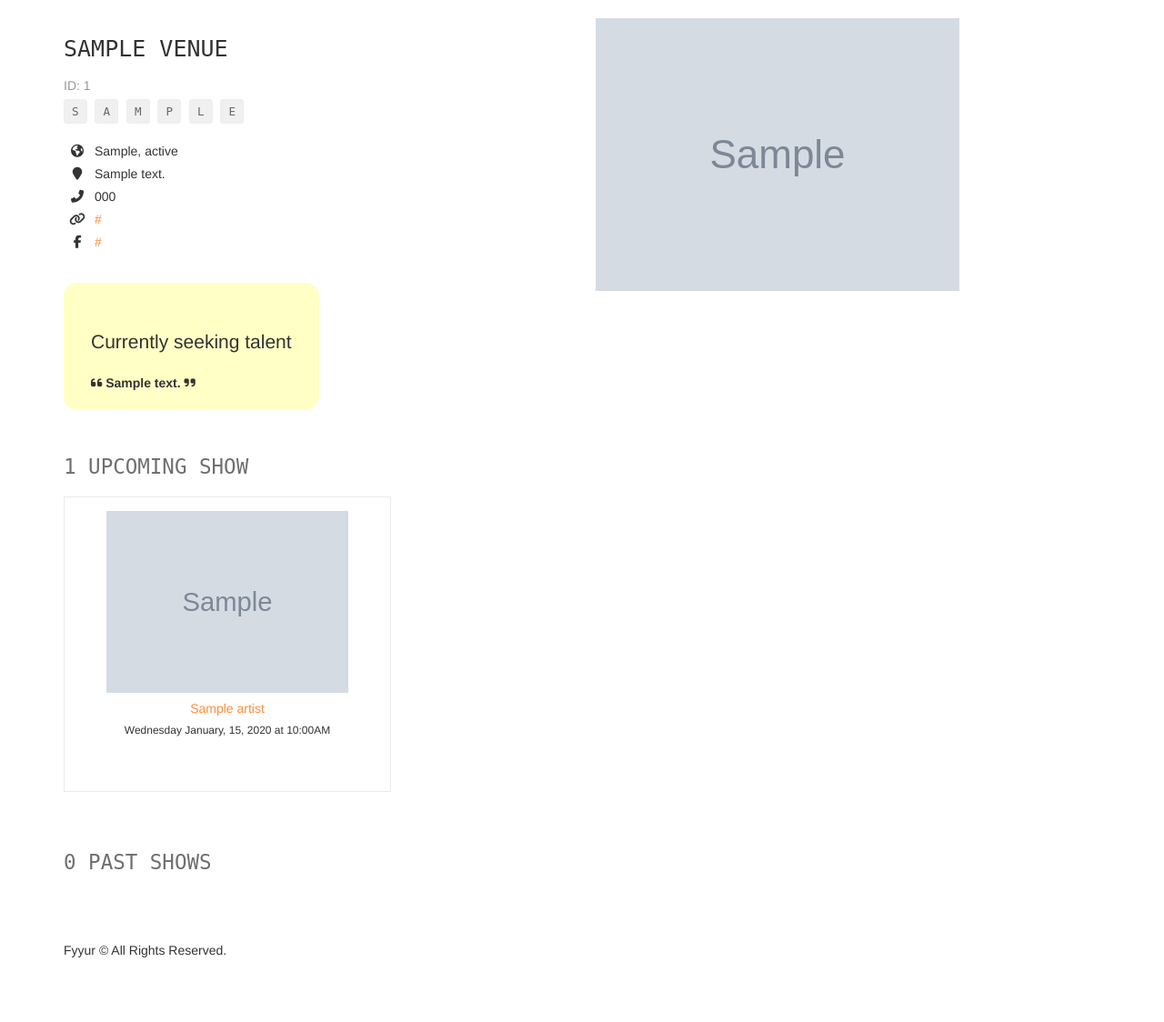
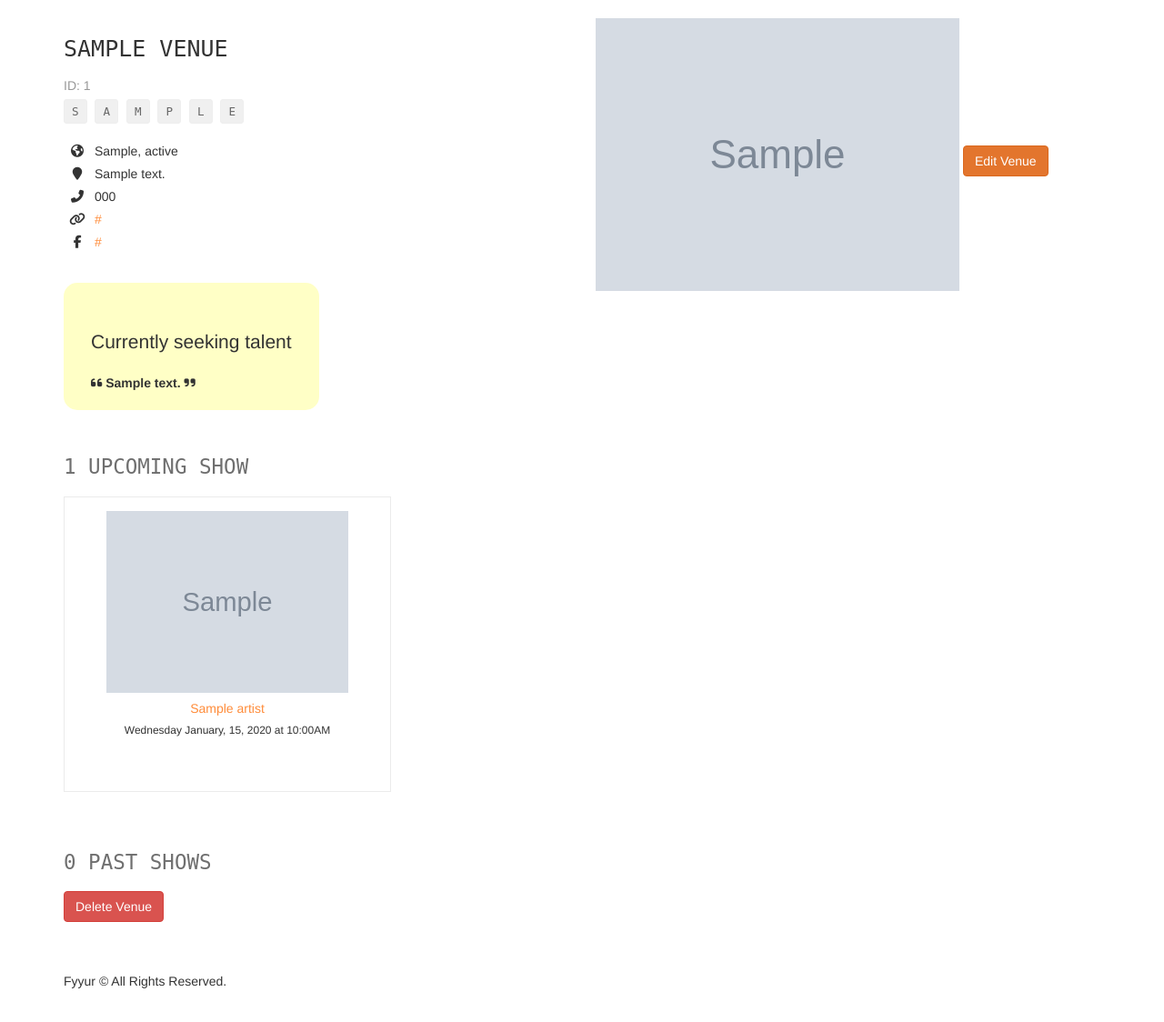
Before and after one commit to OvieMudi/fyurr, a Flask app: page /venues/1 in a window 1280 px wide. Shown: the part 60-1184 px from the top of the page at 91% size. Before the commit the page ends 1113 px from the top, so only its background shows below. Run offline with Flask 2, Linux system fonts and the light colour scheme; tables that the repository leaves empty hold one stand-in row (values such as "Sample post"); grey boxes marked "Sample" are stand-in pictures; parts of the project's set-up code (start-up, migrations or seed data) failed here and were passed over; some libraries are stand-ins or nearby versions.

Commit message:
venues: implement basic crud for venues

```diff
--- a/app.py
+++ b/app.py
@@ -5,7 +5,7 @@
 import json
 import dateutil.parser
 import babel
-from flask import Flask, render_template, request, Response, flash, redirect, url_for
+from flask import Flask, render_template, request, Response, flash, redirect, url_for, jsonify
 from flask_moment import Moment
 from models import db, Artist, Venue, Show
 from flask_migrate import Migrate
@@ -218,7 +218,7 @@ def create_venue_submission():
     flash('Venue ' + request.form['name'] + ' was successfully listed!')
 
   except:
-    flash('An error occurred. Venue ' + new_venue.name + ' could not be listed.')
+    flash('An error occurred. Venue ' + new_venue.name + ' could not be listed.', category='error')
     print('exc_info():==========', exc_info())
     db.session.rollback()
 
@@ -232,12 +232,26 @@ def create_venue_submission():
 
 @app.route('/venues/<venue_id>', methods=['DELETE'])
 def delete_venue(venue_id):
-  # TODO: Complete this endpoint for taking a venue_id, and using
-  # SQLAlchemy ORM to delete a record. Handle cases where the session commit could fail.
+  status = False
+  try:
+    venue = Venue.query.get(venue_id)
+    db.session.delete(venue)
+    db.session.commit()
+    status = True
+    flash('Venue successfully deleted!')
 
-  # BONUS CHALLENGE: Implement a button to delete a Venue on a Venue Page, have it so that
-  # clicking that button delete it from the db then redirect the user to the homepage
-  return None
+  except:
+    print(exc_info())
+    db.session.rollback()
+    status = False
+    flash('Error deleting venue', category='error')
+
+  finally:
+    db.session.close()
+
+  return jsonify({
+    'success': status
+    })
 
 #  Artists
 #  ----------------------------------------------------------------
@@ -355,20 +369,7 @@ def edit_artist_submission(artist_id):
 @app.route('/venues/<int:venue_id>/edit', methods=['GET'])
 def edit_venue(venue_id):
   form = VenueForm()
-  venue={
-    "id": 1,
-    "name": "The Musical Hop",
-    "genres": ["Jazz", "Reggae", "Swing", "Classical", "Folk"],
-    "address": "1015 Folsom Street",
-    "city": "San Francisco",
-    "state": "CA",
-    "phone": "123-123-1234",
-    "website": "https://www.themusicalhop.com",
-    "facebook_link": "https://www.facebook.com/TheMusicalHop",
-    "seeking_talent": True,
-    "seeking_description": "We are on the lookout for a local artist to play every two weeks. Please call us.",
-    "image_link": "https://images.unsplash.com/photo-1543900694-133f37abaaa5?ixlib=rb-1.2.1&ixid=eyJhcHBfaWQiOjEyMDd9&auto=format&fit=crop&w=400&q=60"
-  }
+  venue = Venue.query.get(venue_id)
   # TODO: populate form with values from venue with ID <venue_id>
   return render_template('forms/edit_venue.html', form=form, venue=venue)
 
@@ -398,7 +399,7 @@ def edit_venue_submission(venue_id):
     flash('Venue ' + request.form['name'] + ' was successfully updated!')
 
   except:
-    flash('An error occurred. Venue ' + request.form['name'] + ' could not be updated.')
+    flash('An error occurred. Venue ' + request.form['name'] + ' could not be updated.', category='error')
     print('exc_info():==========', exc_info())
     db.session.rollback()
 
--- a/config.py
+++ b/config.py
@@ -14,3 +14,6 @@ DEBUG = True
 # TODO IMPLEMENT DATABASE URL
 SQLALCHEMY_DATABASE_URI = env.str('SQLALCHEMY_DATABASE_URI')
 SQLALCHEMY_TRACK_MODIFICATIONS = False
+
+# Limit file caching
+SEND_FILE_MAX_AGE_DEFAULT = 0
--- /dev/null
+++ b/static/js/custom.js
@@ -0,0 +1,23 @@
+const request = (url, method = 'GET', csfr_token) =>
+  fetch(url, {
+    method,
+    headers: {
+      'Content-Type': 'application/json',
+      'X-CSRFToken': csfr_token
+    }
+  });
+
+const venueDeleteButton = document.querySelector('#venue-del-btn');
+venueDeleteButton.addEventListener('click', event => {
+  event.preventDefault();
+  const { id, token } = event.target.dataset;
+  console.log(token);
+
+  request(`/venues/${event.target.dataset.id}`, 'DELETE', token)
+    .then(res => res.json())
+    .then(response => {
+      window.location.assign('/');
+      return response;
+    })
+    .catch(err => console.log(err));
+});
--- a/templates/layouts/main.html
+++ b/templates/layouts/main.html
@@ -57,6 +57,7 @@
                 (request.endpoint == 'search_venues') or
                 (request.endpoint == 'show_venue') %}
               <form class="search" method="post" action="/venues/search">
+                <input type="hidden" name="csrf_token" value="{{ csrf_token() }}"/>
                 <input class="form-control"
                   type="search"
                   name="search_term"
--- a/templates/pages/show_venue.html
+++ b/templates/pages/show_venue.html
@@ -1,6 +1,5 @@
-{% extends 'layouts/main.html' %}
-{% block title %}Venue Search{% endblock %}
-{% block content %}
+{% extends 'layouts/main.html' %} {% block title %}Venue Search{% endblock %} {%
+block content %}
 <div class="row">
   <div class="col-sm-6">
     <h1 class="monospace">
@@ -18,22 +17,33 @@
       <i class="fas fa-globe-americas"></i> {{ venue.city }}, {{ venue.state }}
     </p>
     <p>
-			<i class="fas fa-map-marker"></i> {% if venue.address %}{{ venue.address }}{% else %}No Address{% endif %}
+      <i class="fas fa-map-marker"></i> {% if venue.address %}{{ venue.address
+      }}{% else %}No Address{% endif %}
     </p>
     <p>
-			<i class="fas fa-phone-alt"></i> {% if venue.phone %}{{ venue.phone }}{% else %}No Phone{% endif %}
+      <i class="fas fa-phone-alt"></i> {% if venue.phone %}{{ venue.phone }}{%
+      else %}No Phone{% endif %}
     </p>
     <p>
-			<i class="fas fa-link"></i> {% if venue.website %}<a href="{{ venue.website }}" target="_blank">{{ venue.website }}</a>{% else %}No Website{% endif %}
+      <i class="fas fa-link"></i> {% if venue.website %}<a
+        href="{{ venue.website }}"
+        target="_blank"
+        >{{ venue.website }}</a
+      >{% else %}No Website{% endif %}
     </p>
     <p>
-			<i class="fab fa-facebook-f"></i> {% if venue.facebook_link %}<a href="{{ venue.facebook_link }}" target="_blank">{{ venue.facebook_link }}</a>{% else %}No Facebook Link{% endif %}
+      <i class="fab fa-facebook-f"></i> {% if venue.facebook_link %}<a
+        href="{{ venue.facebook_link }}"
+        target="_blank"
+        >{{ venue.facebook_link }}</a
+      >{% else %}No Facebook Link{% endif %}
     </p>
     {% if venue.seeking_talent %}
     <div class="seeking">
       <p class="lead">Currently seeking talent</p>
       <div class="description">
-				<i class="fas fa-quote-left"></i> {{ venue.seeking_description }} <i class="fas fa-quote-right"></i>
+        <i class="fas fa-quote-left"></i> {{ venue.seeking_description }}
+        <i class="fas fa-quote-right"></i>
       </div>
     </div>
     {% else %}
@@ -44,16 +54,29 @@
   </div>
   <div class="col-sm-6">
     <img src="{{ venue.image_link }}" alt="Venue Image" />
+
+    <a
+      href="/venues/{{ venue.id }}/edit"
+      type="button"
+      class="btn btn-warning centered"
+      style="margin-top: 1em;"
+      >Edit Venue</a
+    >
   </div>
 </div>
 <section>
-	<h2 class="monospace">{{ venue.upcoming_shows_count }} Upcoming {% if venue.upcoming_shows_count == 1 %}Show{% else %}Shows{% endif %}</h2>
+  <h2 class="monospace">
+    {{ venue.upcoming_shows_count }} Upcoming {% if venue.upcoming_shows_count
+    == 1 %}Show{% else %}Shows{% endif %}
+  </h2>
   <div class="row">
     {%for show in venue.upcoming_shows %}
     <div class="col-sm-4">
       <div class="tile tile-show">
         <img src="{{ show.artist_image_link }}" alt="Show Artist Image" />
-				<h5><a href="/artists/{{ show.artist_id }}">{{ show.artist_name }}</a></h5>
+        <h5>
+          <a href="/artists/{{ show.artist_id }}">{{ show.artist_name }}</a>
+        </h5>
         <h6>{{ show.start_time|datetime('full') }}</h6>
       </div>
     </div>
@@ -61,18 +84,35 @@
   </div>
 </section>
 <section>
-	<h2 class="monospace">{{ venue.past_shows_count }} Past {% if venue.past_shows_count == 1 %}Show{% else %}Shows{% endif %}</h2>
+  <h2 class="monospace">
+    {{ venue.past_shows_count }} Past {% if venue.past_shows_count == 1 %}Show{%
+    else %}Shows{% endif %}
+  </h2>
   <div class="row">
     {%for show in venue.past_shows %}
     <div class="col-sm-4">
       <div class="tile tile-show">
         <img src="{{ show.artist_image_link }}" alt="Show Artist Image" />
-				<h5><a href="/artists/{{ show.artist_id }}">{{ show.artist_name }}</a></h5>
+        <h5>
+          <a href="/artists/{{ show.artist_id }}">{{ show.artist_name }}</a>
+        </h5>
         <h6>{{ show.start_time|datetime('full') }}</h6>
       </div>
     </div>
     {% endfor %}
   </div>
+
+  <button
+    href="/venues/{{ venue.id }}/edit"
+    type="button"
+    id="venue-del-btn"
+    class="btn btn-danger"
+    data-id="{{ venue.id }}"
+    data-token="{{ csrf_token() }}"
+  >
+    Delete Venue
+  </button>
 </section>
+<script type="text/javascript" src="/static/js/custom.js"></script>
 
 {% endblock %}
```
Also changed, not shown: templates/forms/edit_venue.html (+10 -10 lines). Lines whose indentation alone changed are shown as unchanged.
